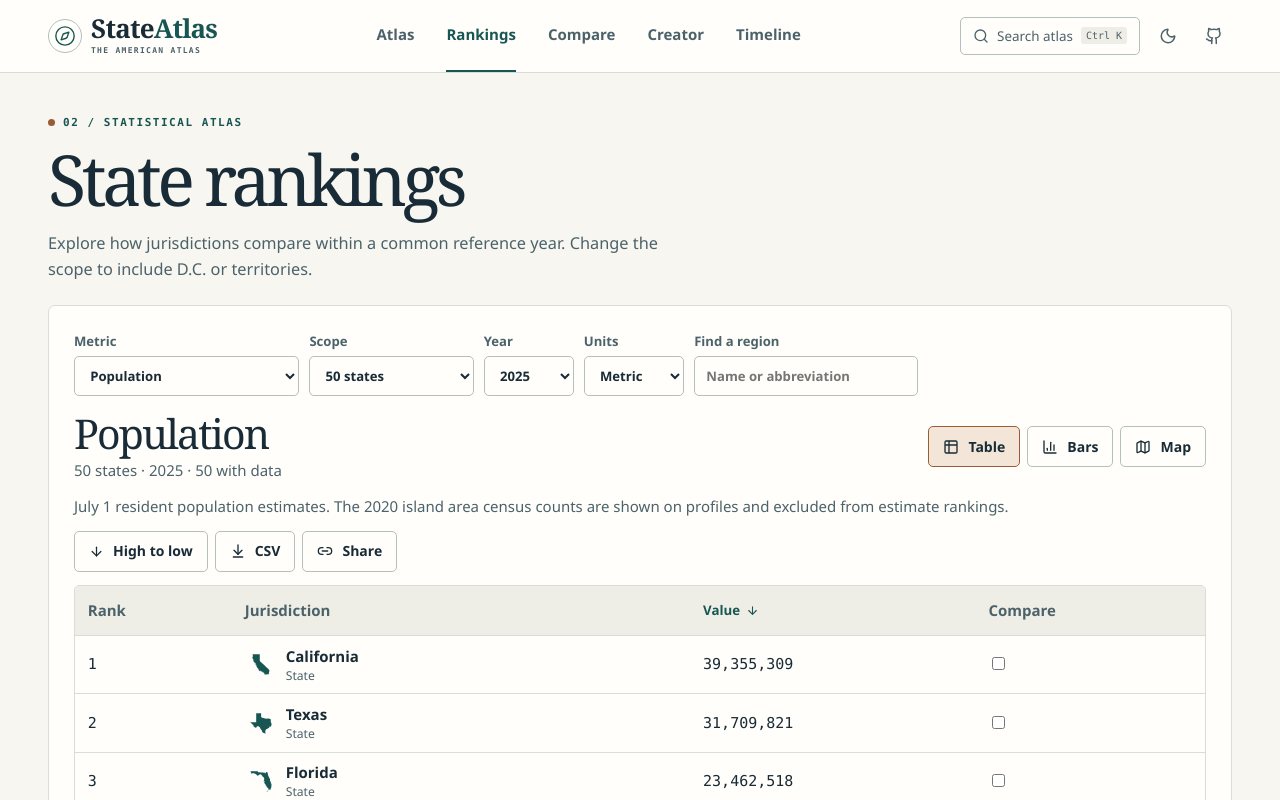
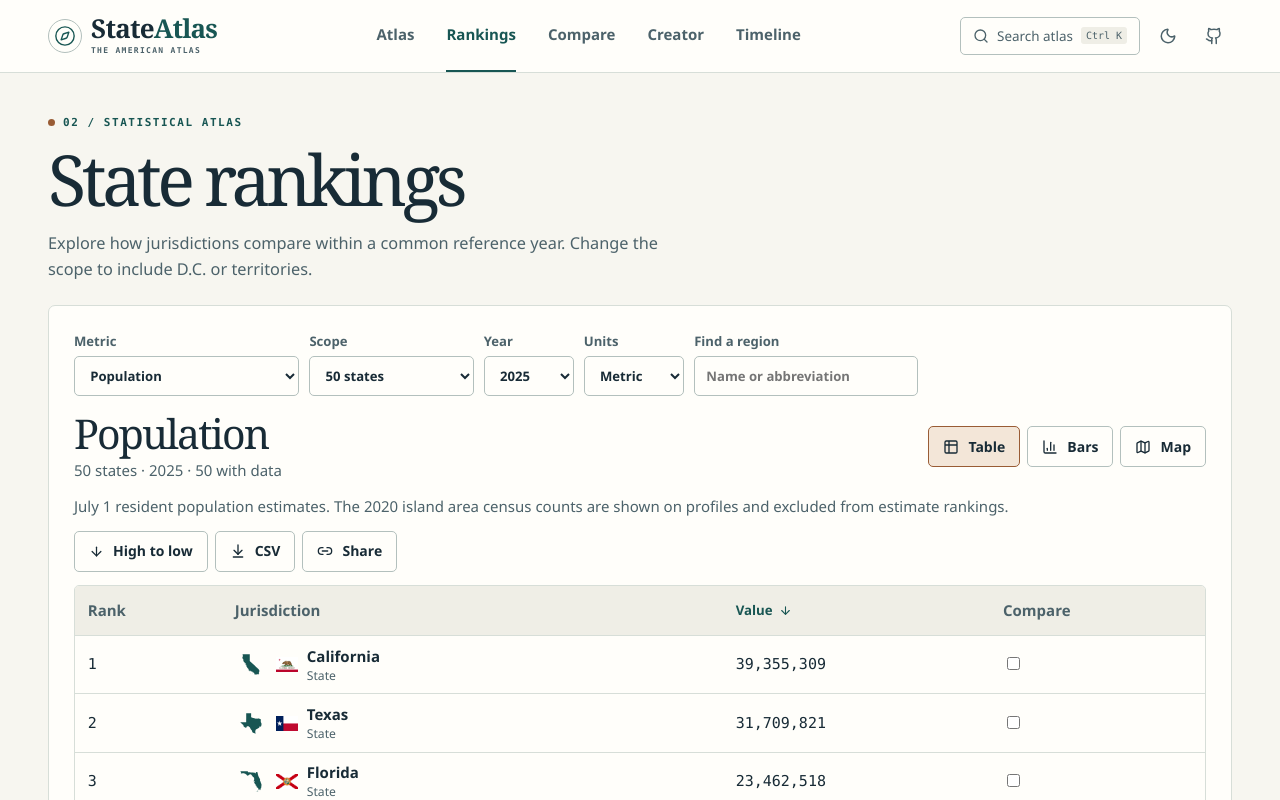
Before and after one commit to PRABHMANNAT/united-states-territories-mapper-geoatlas, a Next.js app: page /rankings in a window 1280 px wide. Shown: the top 800 px of the page. Built offline with nearby package versions, Linux system fonts and the light colour scheme.

Commit message:
feat(rankings): show attributed flag thumbnails beside regions

```diff
--- a/app/rankings/page.tsx
+++ b/app/rankings/page.tsx
@@ -1,18 +1,19 @@
 import { PageHeading } from "@/components/page-heading";
 import { Rankings } from "@/components/rankings";
 import { mapData, observations, regions, sources } from "@/lib/data";
+import { flagCatalog } from "@/lib/flag-data";
 import { metricById } from "@/lib/metrics";
 import { defaultRankingYear, scopes, yearsFor } from "@/lib/statistics";
 
 export const metadata = { title: "State rankings" };
 
 export default async function RankingsPage({ searchParams }: { searchParams: Promise<Record<string, string | undefined>> }) {
-  const query = await searchParams;
+  const [query, flags] = await Promise.all([searchParams, flagCatalog()]);
   const metric = typeof query.metric === "string" && Object.hasOwn(metricById, query.metric) ? query.metric : "population";
   const years = yearsFor(observations, metric);
   const scope = typeof query.scope === "string" && Object.hasOwn(scopes, query.scope) ? query.scope : "states";
   const year = years.includes(Number(query.year)) ? Number(query.year) : defaultRankingYear(regions, observations, metric, scope);
   return <div className="shell inner-page"><PageHeading label="02 / STATISTICAL ATLAS" title="State rankings">Explore how jurisdictions compare within a common reference year. Change the scope to include D.C. or territories.</PageHeading>
-    <Rankings key={JSON.stringify(query)} data={mapData} regions={regions} observations={observations} sources={sources} initial={{ metric, year, scope, order: query.order === "asc" ? "asc" : "desc", units: query.units === "imperial" ? "imperial" : "metric", view: query.view === "bars" || query.view === "map" ? query.view : "table" }}/>
+    <Rankings key={JSON.stringify(query)} data={mapData} regions={regions} observations={observations} sources={sources} flags={flags} initial={{ metric, year, scope, order: query.order === "asc" ? "asc" : "desc", units: query.units === "imperial" ? "imperial" : "metric", view: query.view === "bars" || query.view === "map" ? query.view : "table" }}/>
   </div>;
 }
--- a/components/rankings.tsx
+++ b/components/rankings.tsx
@@ -5,17 +5,18 @@ import { ArrowDown, ArrowDownToLine, ArrowUp, BarChart3, Map, Table2 } from "luc
 import { useState } from "react";
 import { AtlasSvg } from "./atlas-svg";
 import { Shape } from "./shape";
+import { RegionFlag } from "./region-flag";
 import { ShareButton } from "./share";
 import { downloadCsv } from "@/lib/downloads";
 import { choropleth } from "@/lib/layers";
 import { metricById, metrics } from "@/lib/metrics";
 import { defaultRankingYear, formatValue, ranked, rankingYears, scopes } from "@/lib/statistics";
-import { regionTypeLabels, type MapData, type Observation, type Region, type Source, type Units } from "@/lib/types";
+import { regionTypeLabels, type Flag, type MapData, type Observation, type Region, type Source, type Units } from "@/lib/types";
 
 type Settings = { metric: string; year: number; scope: string; order: "asc" | "desc"; units: Units; view: "table" | "bars" | "map" };
 
-export function Rankings({ initial, regions, data, observations, sources }: {
-  initial: Settings; regions: Region[]; data: MapData; observations: Observation[]; sources: Record<string, Source>;
+export function Rankings({ initial, regions, data, observations, sources, flags }: {
+  initial: Settings; regions: Region[]; data: MapData; observations: Observation[]; sources: Record<string, Source>; flags: Record<string, Flag>;
 }) {
   const [settings, setSettings] = useState(initial);
   const [query, setQuery] = useState("");
@@ -77,7 +78,7 @@ export function Rankings({ initial, regions, data, observations, sources }: {
       <caption className="sr-only">{definition.name}, {scopes[scope].label}, {year}</caption>
       <thead><tr><th scope="col">Rank</th><th scope="col">Jurisdiction</th><th scope="col" aria-sort={order === "asc" ? "ascending" : "descending"}><button className="text-button" onClick={toggleOrder}>Value {order === "asc" ? <ArrowUp size={13}/> : <ArrowDown size={13}/>}</button></th><th scope="col">Compare</th></tr></thead>
       <tbody>{rows.map(({ region, observation, rank }) => <tr key={region.id}>
-        <td className="mono">{rank ?? "—"}</td><th scope="row"><Link href={`/regions/${region.slug}`} className="table-region"><Shape path={data.silhouettes[region.id]} /><span>{region.name}<small>{regionTypeLabels[region.type]}</small></span></Link></th>
+        <td className="mono">{rank ?? "—"}</td><th scope="row"><Link href={`/regions/${region.slug}`} className="table-region"><Shape path={data.silhouettes[region.id]} />{flags[region.id] && <RegionFlag flag={flags[region.id]} name={region.name} size={22}/>}<span>{region.name}<small>{regionTypeLabels[region.type]}</small></span></Link></th>
         <td className="mono value-cell">{observation ? formatValue(metric, observation.value, units) : <span className="muted">Data unavailable</span>}</td>
         <td><input aria-label={`Compare ${region.name}`} type="checkbox" checked={compare.includes(region.id)} disabled={compare.length >= 4 && !compare.includes(region.id)} onChange={() => toggle(region.id)}/></td>
       </tr>)}</tbody>
```
